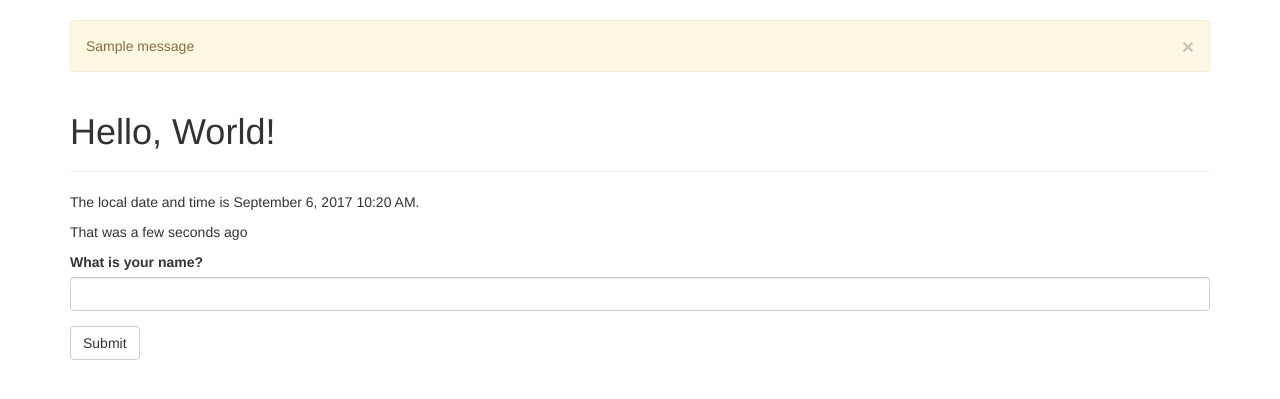
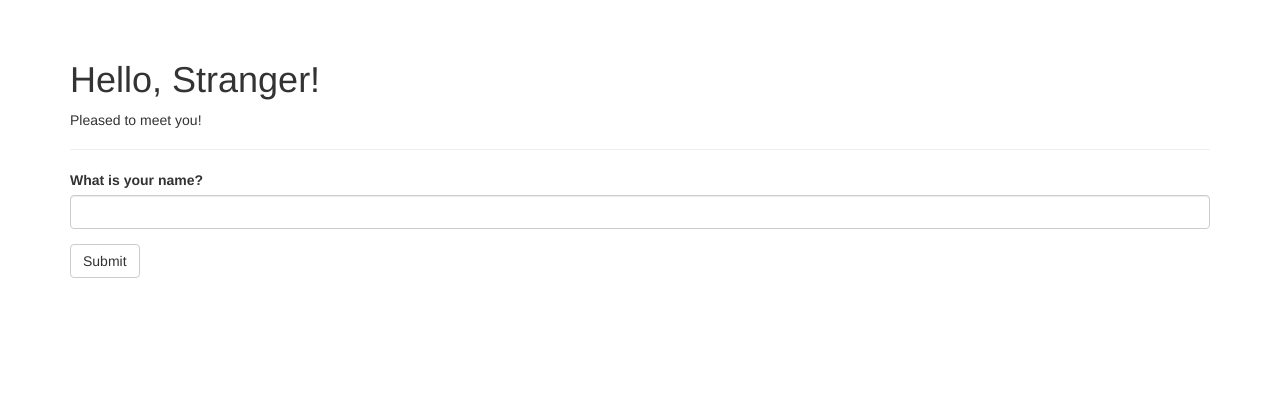
Before and after one commit to haishenming/myFlasky, a Flask app: page / in a window 1280 px wide. Shown: the part 52-451 px from the top of the page. Run offline with Flask 2, Linux system fonts and the light colour scheme; one stand-in notice (Sample message) is shown; some libraries are stand-ins or nearby versions.

Commit message:
数据库

```diff
--- a/myFlasky.py
+++ b/myFlasky.py
@@ -8,7 +8,7 @@ from flask import request
 from flask import make_response
 from flask import redirect
 
-from flask_script import Manager
+from flask_script import Manager, Shell
 from flask_bootstrap import Bootstrap
 from flask_moment import Moment
 from flask_wtf import FlaskForm
@@ -22,6 +22,7 @@ app.config['SECRET_KEY'] = 'hard to guess string'
 app.config['SQLALCHEMY_DATABASE_URI'] = \
     'sqlite:///' + os.path.join(basedir, 'data.sqlite')
 app.config['SQLALCHEMY_COMMIT_ON_TEARDOWN'] = True
+app.config['SQLALCHEMY_TRACK_MODIFICATIONS'] = True
 
 manager = Manager(app)
 bootstrap = Bootstrap(app)
@@ -29,11 +30,16 @@ moment = Moment(app)
 db = SQLAlchemy(app)
 
 
+def make_shell_context():
+    return dict(app=app, db=db, User=User, Role=Role)
+manager.add_command("shell", Shell(make_context=make_shell_context))
+
+
 class Role(db.Model):
     __tablename__ = 'roles'
     id = db.Column(db.Integer, primary_key=True)
     name = db.Column(db.String, unique=True)
-    users = db.relationship('User', backref='role')
+    users = db.relationship('User', backref='role', lazy='dynamic')
 
     def __repr__(self):
         return '<Role {name}>'.format(name=self.name)
@@ -58,10 +64,15 @@ class NameForm(FlaskForm):
 def index():
     form = NameForm()
     if form.validate_on_submit():
-        old_name = session.get("name")
-        if old_name is not None and old_name != form.name.data:
-            flash("Looks like you have changed your name!")
+        user = User.query.filter_by(name=form.name.data).first()
+        if user:
+            session["know"] = True
+        else:
+            user = User(name=form.name.data)
+            db.session.add(user)
+            session["know"] = False
         session['name'] = form.name.data
+        form.name.data = ''
         return redirect(url_for('index'))
     return render_template("index.html",
                            current_time=datetime.utcnow(),
--- a/templates/index.html
+++ b/templates/index.html
@@ -5,19 +5,13 @@
 {% block title %}flask{% endblock %}
 
 {% block page_content %}
-    {% for message in get_flashed_messages() %}
-        <div class="alert alert-warning">
-        <button type="button" class="close" data-dismiss="alert">&times;
-        </button>
-        {{ message }}
-        </div>
-    {% endfor %}
-    <div class="page-header"><h1>Hello, World!</h1></div>
-    <p>The local date and time is {{ moment(current_time).format('LLL') }}.</p>
-    <p>That was {{ moment(current_time).fromNow(refresh=True) }}</p>
-    {% if name %}
-        <h2>{{ name }}</h2>
-    {% endif %}
-
+    <div class="page-header"><h1>Hello,
+        {% if name %}{{ name }}{% else %}Stranger{% endif %}!</h1>
+        {% if not known %}
+            <p>Pleased to meet you!</p>
+        {% else %}
+            <p>Happy to see you again!</p>
+        {% endif %}
+    </div>
     {{ wtf.quick_form(form) }}
 {% endblock %}
```
Also changed, not shown: data.sqlite.
